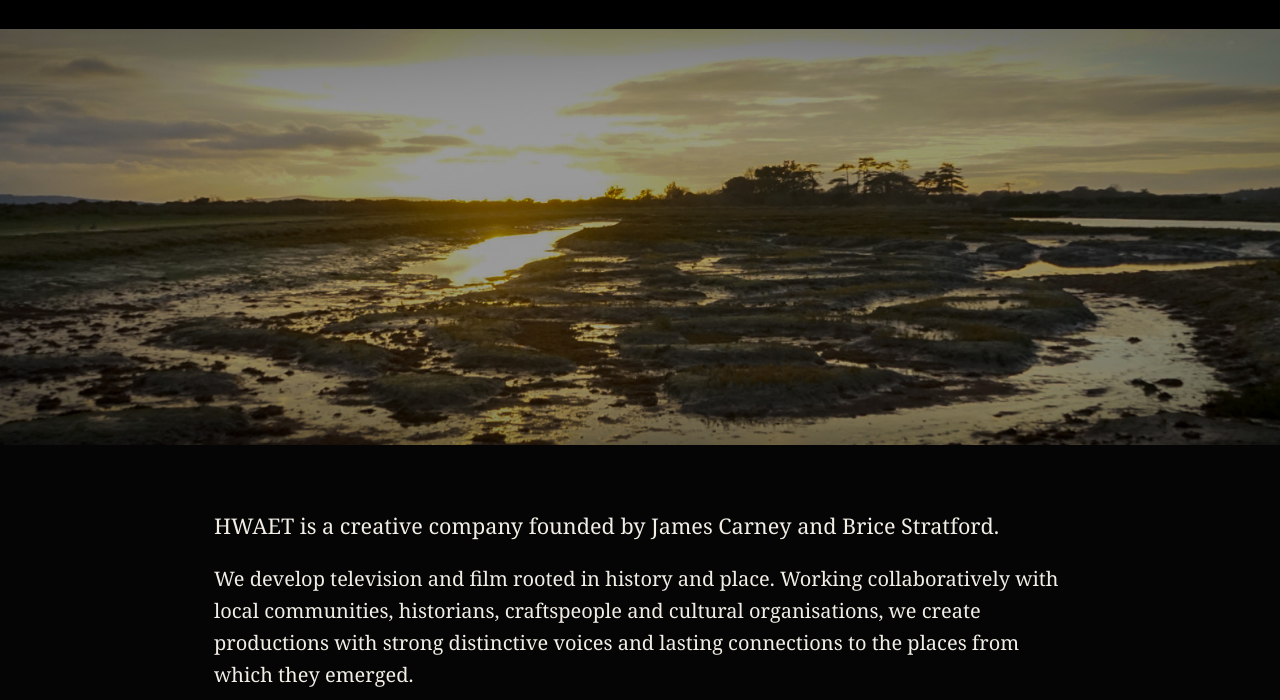
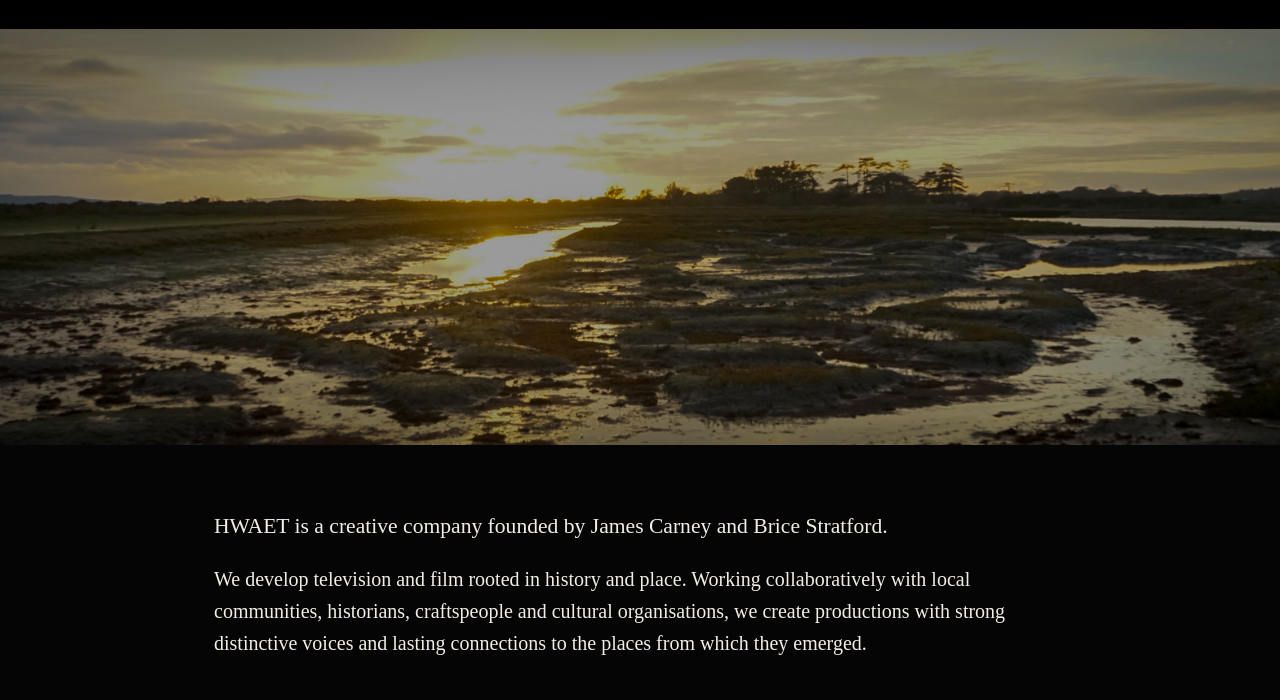
Before and after one commit to UnseenJim/Hwaet, an Eleventy site: page index.njk in a window 1280 px wide. Shown: the part 100-800 px from the top of the page. Built offline with nearby package versions, Linux system fonts and the light colour scheme; Eleventy itself is replaced by a stand-in of ours; files that its build step writes are made by us from their sources; a web font is replaced by a local one.

Commit message:
Update layout and content with images and styles

```diff
--- a/css/styles.css
+++ b/css/styles.css
@@ -14,7 +14,7 @@ body {
 body {
   background: #050505;
   color: #f2eee6;
-  font-family: Georgia, "Times New Roman", serif;
+  font-family: Futura;
   font-size: 20px;
   line-height: 1.6;
 }
```
